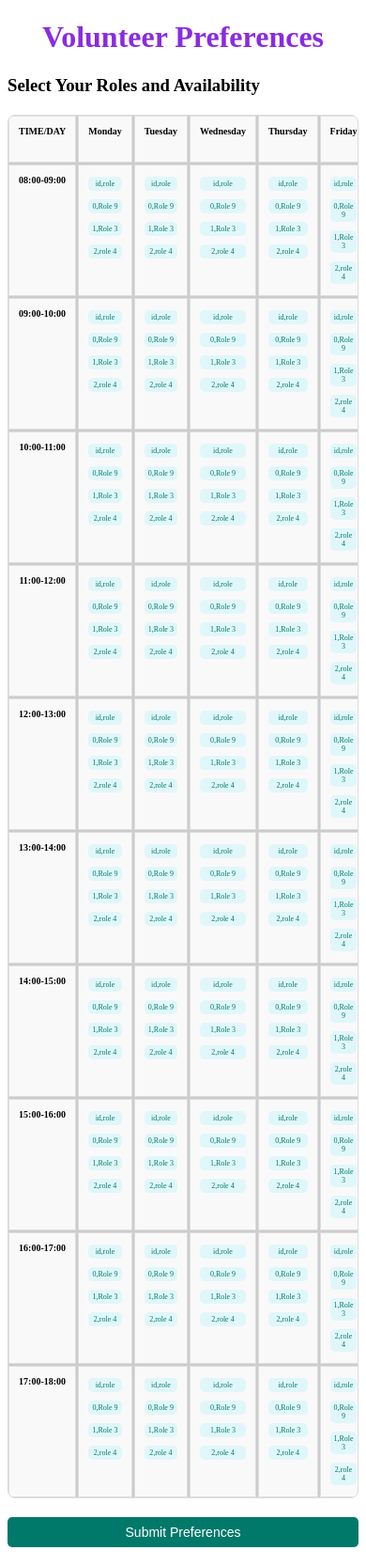
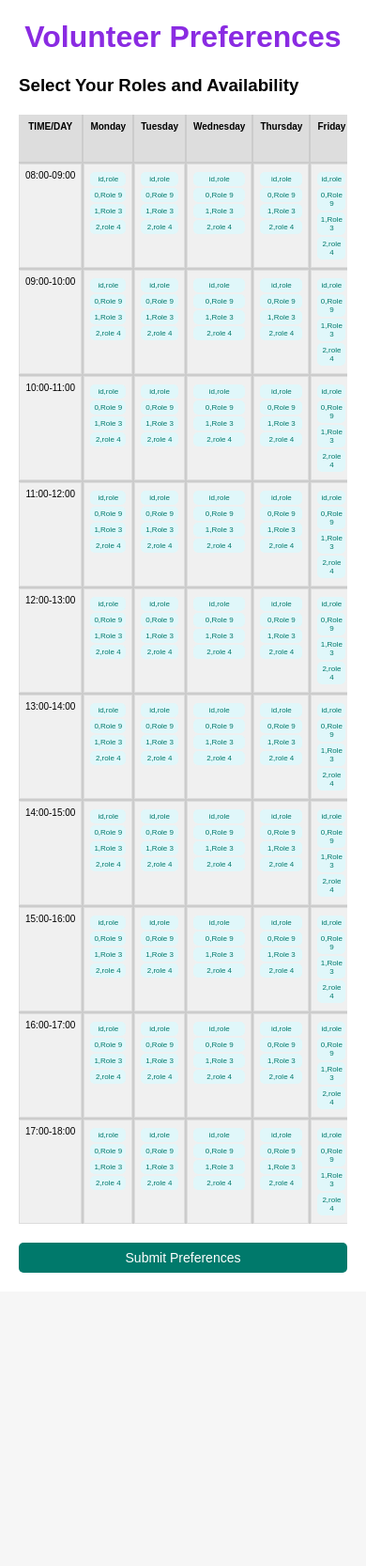
Before and after one commit to tylerglendinning69/KV6002_GroupProject, a PHP site: page /VInputPreferences.html in a window 390 px wide. Shown: the whole page at 94% size. After the commit the page ends 1354 px from the top, so only its background shows below. Run offline with PHP 8.4, Linux system fonts and the light colour scheme.

Commit message:
Revert "Merge branch 'main' of https://github.com/tylerglendinning69/KV6002_GroupProject"
This reverts commit 7e941b1c0a765b9a9891a2938c8888639fd9baa8, reversing
changes made to 343de422284e8232eee1ce9a2650aafe1acbba34.

```diff
--- a/TB05_Project/TB05css.css
+++ b/TB05_Project/TB05css.css
@@ -45,16 +45,9 @@ input {
     flex-direction: column;
     align-items: center;
     }
-
-.login-image{
-    width:300px;
-    margin-left: 20px;
-}
 /* ******************************************************* */
 
 /*Volunteer Input Form*/
-
-/* Volunteer Input Form */
 
 /* General Body Styling */
 .timetable-container {
@@ -63,7 +56,7 @@ input {
 }
 
 /* Schedule Grid Layout */
-.schedule {
+.timetable-schedule {
     display: grid;
     gap: 1px;
     background-color: #ccc;
@@ -72,7 +65,7 @@ input {
 }
 
 /* Header Cells */
-.header {
+.timetable-header {
     background-color: #ddd;
     border: 1px solid #ddd;
     padding: 10px;
@@ -83,7 +76,7 @@ input {
 }
 
 /* Time Column Styling */
-.time-column {
+.timetable-time-column {
     background-color: #f0f0f0;
     border: 1px solid #ddd;
     padding: 10px;
@@ -93,20 +86,17 @@ input {
 }
 
 /* Individual Schedule Cells */
-.schedule-cell {
+.timetable-cell {
     background-color: #f0f0f0;
     border: 1px solid #ddd;
     padding: 10px;
     text-align: center;
     position: relative;
     cursor: pointer;
-    display: flex;
-    flex-direction: column; /* Stack roles vertically */
-    gap: 5px; /* Add spacing between roles */
 }
 
 /* Role Elements */
-.role-item {
+.timetable-role {
     display: block;
     padding: 5px;
     margin: 2px 0;
@@ -118,7 +108,7 @@ input {
     text-align: center;
 }
 
-.role-item.selected {
+.timetable-role.selected {
     background-color: #90caf9;
     color: white;
 }
@@ -146,14 +136,14 @@ input {
 
 /* Small screens (max width: 768px) */
 @media (max-width: 768px) {
-    .header,
-    .time-column,
-    .schedule-cell {
+    .timetable-header,
+    .timetable-time-column,
+    .timetable-cell {
         font-size: 12px;
         padding: 8px;
     }
 
-    .role-item {
+    .timetable-role {
         font-size: 10px;
         padding: 4px;
     }
@@ -166,24 +156,23 @@ input {
 
 /* Extra-small screens (max width: 480px) */
 @media (max-width: 480px) {
-    .header,
-    .time-column,
-    .schedule-cell {
+    .timetable-header,
+    .timetable-time-column,
+    .timetable-cell {
         font-size: 10px;
         padding: 6px;
     }
 
-    .role-item {
+    .timetable-role {
         font-size: 8px;
         padding: 3px;
     }
 
-    .schedule {
+    .timetable-schedule {
         grid-template-columns: repeat(auto-fit, minmax(100px, 1fr));
         gap: 2px;
     }
 }
-
 
 /* ******************************************************* */
 
--- a/TB05_Project/VInputPreferences.html
+++ b/TB05_Project/VInputPreferences.html
@@ -6,13 +6,11 @@
         <title>Volunteer Input Preferences</title>
         <link href="TB05css.css" rel="stylesheet">
     </head>
-    <body>
-        <header>
-            <h1>Volunteer Preferences</h1>
-        </header>
+    <body class="timetable-container">
+        <h1>Volunteer Preferences</h1>
         <h3>Select Your Roles and Availability</h3>
 
-        <div class="schedule" id="schedule"></div>
+        <div class="timetable-schedule" id="schedule"></div>
         <button id="submit" class="timetable-submit-btn">Submit Preferences</button>
 
         <script>
@@ -22,66 +20,72 @@
             // Store selected preferences
             let selectedRoles = [];
 
-            // Days and roles
+            // Separate lists for days
             const days = ["Monday", "Tuesday", "Wednesday", "Thursday", "Friday", "Saturday", "Sunday"];
-            let roles = []; // Roles will be fetched dynamically from a CSV file
-            const startHour = 8; // Default start time
-            const endHour = 18; // Default end time
+            let roles = [];
 
-            // Fetch roles from roles.csv
+            // Default time range (8 AM to 6 PM)
+            const defaultStartHour = 8;
+            const defaultEndHour = 18;
+
+            // Fetch roles from roles.csv on page load
             async function fetchRoles() {
                 try {
-                    const response = await fetch('roles.csv');
+                    const response = await fetch('roles.csv'); // Fetch the CSV file
                     if (!response.ok) {
                         throw new Error(`Error fetching roles.csv: ${response.statusText}`);
                     }
 
                     const text = await response.text();
-                    roles = text.split(/\r?\n/).map(line => line.trim()).filter(line => line);
+                    roles = text.split(/\r?\n/).map(line => line.trim()).filter(line => line); // Parse roles
 
                     if (roles.length === 0) {
                         throw new Error('roles.csv is empty or invalid.');
                     }
 
-                    generateSchedule();
+                    generateSchedule(); // Generate timetable once roles are loaded
                 } catch (error) {
                     scheduleContainer.innerHTML = `<p style="text-align: center; color: red;">${error.message}</p>`;
                     console.error(error.message);
                 }
             }
 
-            // Generate the schedule
+            // Generate the timetable with default time range
             function generateSchedule() {
-                scheduleContainer.innerHTML = ''; // Clear the container
-                selectedRoles = []; // Reset selections
+                const startHour = defaultStartHour;
+                const endHour = defaultEndHour;
 
-                // Generate headers
+                // Clear existing schedule
+                scheduleContainer.innerHTML = '';
+                selectedRoles = []; // Reset selected roles
+
+                // Generate the headers
                 scheduleContainer.appendChild(createHeaderCell("TIME/DAY"));
                 days.forEach(day => scheduleContainer.appendChild(createHeaderCell(day)));
 
-                // Generate time slots
+                // Generate rows for each hour
                 for (let hour = startHour; hour < endHour; hour++) {
                     const currentHour = `${String(hour).padStart(2, '0')}:00`;
                     const nextHour = `${String((hour + 1) % 24).padStart(2, '0')}:00`;
 
-                    // Add time column
+                    // Add the time column
                     scheduleContainer.appendChild(createTimeCell(`${currentHour}-${nextHour}`));
 
                     // Add cells for each day
                     days.forEach(day => {
                         const cell = document.createElement('div');
-                        cell.classList.add('schedule-cell');
+                        cell.classList.add('timetable-cell');
 
-                        // Add roles within the cell
+                        // Add roles to the cell
                         roles.forEach(role => {
                             const roleElement = document.createElement('span');
                             roleElement.textContent = role;
-                            roleElement.classList.add('role-item');
+                            roleElement.classList.add('timetable-role');
                             roleElement.dataset.day = day;
                             roleElement.dataset.time = `${currentHour}-${nextHour}`;
                             roleElement.dataset.role = role;
 
-                            // Toggle selection
+                            // Toggle selection on click
                             roleElement.addEventListener('click', () => {
                                 const roleKey = `${roleElement.dataset.day}|${roleElement.dataset.time}|${roleElement.dataset.role}`;
                                 if (roleElement.classList.contains('selected')) {
@@ -100,29 +104,30 @@
                     });
                 }
 
-                // Apply grid styling
+                // Apply CSS grid to schedule
                 scheduleContainer.style.gridTemplateColumns = `repeat(${days.length + 1}, 1fr)`; // +1 for time column
-                scheduleContainer.style.gridAutoRows = 'minmax(50px, auto)';
+                scheduleContainer.style.gridAutoRows = `minmax(50px, auto)`;
             }
 
-            // Create header cell
+            // Create a header cell
             function createHeaderCell(content) {
                 const header = document.createElement('div');
                 header.textContent = content;
-                header.classList.add('header');
+                header.classList.add('timetable-header');
                 return header;
             }
 
-            // Create time cell
+            // Create a time column cell
             function createTimeCell(content) {
                 const timeColumn = document.createElement('div');
                 timeColumn.textContent = content;
-                timeColumn.classList.add('time-column');
+                timeColumn.classList.add('timetable-time-column');
                 return timeColumn;
             }
 
             // Handle form submission
             submitButton.addEventListener('click', () => {
+                // Convert the selected roles into a structured format
                 const preferences = selectedRoles.map(entry => {
                     const [day, time, role] = entry.split('|');
                     return { day, time, role };
@@ -132,7 +137,7 @@
                 alert('Preferences submitted successfully!');
             });
 
-            // Load roles on page load
+            // Fetch roles and initialize timetable on page load
             fetchRoles();
         </script>
     </body>
```
Also changed, not shown: TB05_Project/roles.csv (line endings or trailing spaces).
